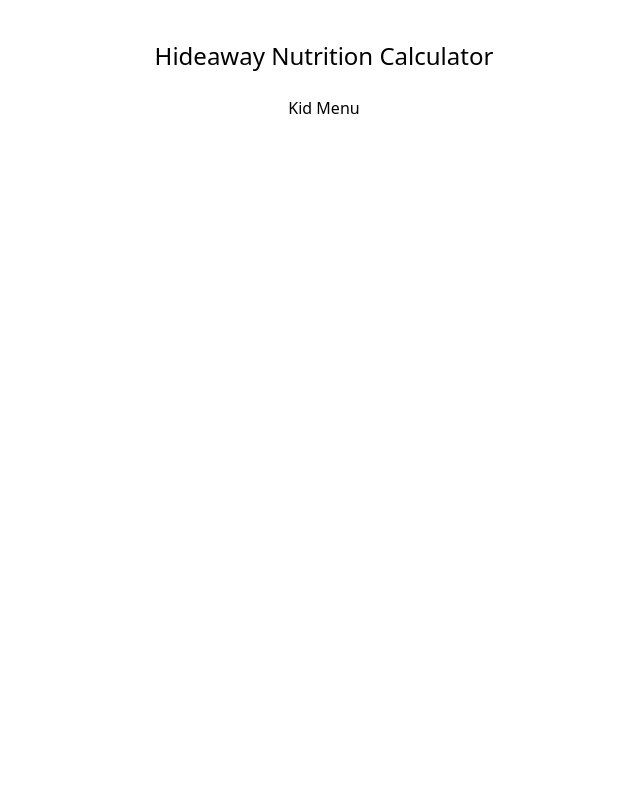
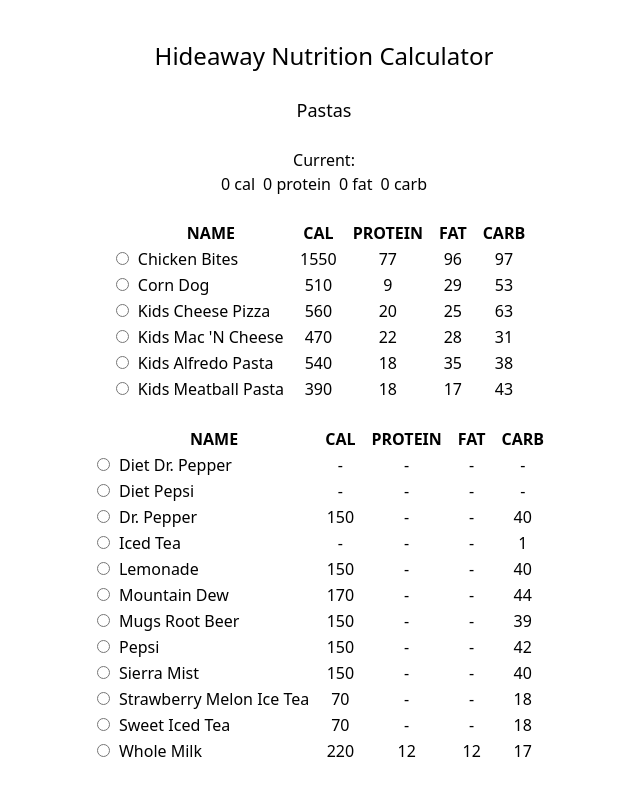
Before and after one commit to dalyn-lambert/Hideaway-Nutrition-Calculator, a Next.js app: page /kid-menu in a window 1280 px wide. Shown: the top 796 px of the page, without its empty margins (316-956 px from the left). Built offline with nearby package versions, Linux system fonts and the light colour scheme.

Commit message:
[chore] started kids menu and figuring out how to handle food + drink in state

```diff
--- a/public/KidsMenu.json
+++ b/public/kid-menu.json
@@ -1,6 +1,7 @@
 {
-  "food": {
-    "chicken-bites": {
+  "food": [
+    {
+      "name": "Chicken Bites",
       "calories": 1550,
       "calories_from_fat": 850,
       "total_fat": 96,
@@ -17,7 +18,8 @@
       "added_sugars": 16,
       "protein": 77
     },
-    "corn-dog": {
+    {
+      "name": "Corn Dog",
       "calories": 510,
       "calories_from_fat": 250,
       "total_fat": 29,
@@ -34,7 +36,8 @@
       "added_sugars": 16,
       "protein": 9
     },
-    "kids-cheese-pizza": {
+    {
+      "name": "Kids Cheese Pizza",
       "calories": 560,
       "calories_from_fat": 220,
       "total_fat": 25,
@@ -51,7 +54,8 @@
       "added_sugars": 4,
       "protein": 20
     },
-    "kids-mac-n-cheese": {
+    {
+      "name": "Kids Mac 'N Cheese",
       "calories": 470,
       "calories_from_fat": 250,
       "total_fat": 28,
@@ -68,7 +72,8 @@
       "added_sugars": null,
       "protein": 22
     },
-    "kids-alfredo-pasta": {
+    {
+      "name": "Kids Alfredo Pasta",
       "calories": 540,
       "calories_from_fat": 310,
       "total_fat": 35,
@@ -85,7 +90,8 @@
       "added_sugars": null,
       "protein": 18
     },
-    "kids-meatball-pasta": {
+    {
+      "name": "Kids Meatball Pasta",
       "calories": 390,
       "calories_from_fat": 150,
       "total_fat": 17,
@@ -102,9 +108,10 @@
       "added_sugars": null,
       "protein": 18
     }
-  },
-  "drinks": {
-    "diet-dr-pepper": {
+  ],
+  "drinks": [
+    {
+      "name": "Diet Dr. Pepper",
       "calories": null,
       "calories_from_fat": null,
       "total_fat": null,
@@ -121,7 +128,8 @@
       "added_sugars": null,
       "protein": null
     },
-    "diet-pepsi": {
+    {
+      "name": "Diet Pepsi",
       "calories": null,
       "calories_from_fat": null,
       "total_fat": null,
@@ -138,7 +146,8 @@
       "added_sugars": null,
       "protein": null
     },
-    "dr-pepper": {
+    {
+      "name": "Dr. Pepper",
       "calories": 150,
       "calories_from_fat": null,
       "total_fat": null,
@@ -155,7 +164,8 @@
       "added_sugars": null,
       "protein": null
     },
-    "iced-tea": {
+    {
+      "name": "Iced Tea",
       "calories": 0,
       "calories_from_fat": null,
       "total_fat": null,
@@ -172,7 +182,8 @@
       "added_sugars": null,
       "protein": null
     },
-    "lemonade": {
+    {
+      "name": "Lemonade",
       "calories": 150,
       "calories_from_fat": null,
       "total_fat": null,
@@ -189,7 +200,8 @@
       "added_sugars": 41,
       "protein": null
     },
-    "mountain-dew": {
+    {
+      "name": "Mountain Dew",
       "calories": 170,
       "calories_from_fat": null,
       "total_fat": null,
@@ -206,7 +218,8 @@
       "added_sugars": null,
       "protein": null
     },
-    "mugs-root-beer": {
+    {
+      "name": "Mugs Root Beer",
       "calories": 150,
       "calories_from_fat": null,
       "total_fat": null,
@@ -223,7 +236,8 @@
       "added_sugars": null,
       "protein": null
     },
-    "pepsi": {
+    {
+      "name": "Pepsi",
       "calories": 150,
       "calories_from_fat": null,
       "total_fat": null,
@@ -240,7 +254,8 @@
       "added_sugars": null,
       "protein": null
     },
-    "sierra-mist": {
+    {
+      "name": "Sierra Mist",
       "calories": 150,
       "calories_from_fat": null,
       "total_fat": null,
@@ -257,7 +272,8 @@
       "added_sugars": null,
       "protein": null
     },
-    "stawberry-melon-ice-tea": {
+    {
+      "name": "Strawberry Melon Ice Tea",
       "calories": 70,
       "calories_from_fat": null,
       "total_fat": null,
@@ -274,7 +290,8 @@
       "added_sugars": null,
       "protein": null
     },
-    "sweet-iced-tea": {
+    {
+      "name": "Sweet Iced Tea",
       "calories": 70,
       "calories_from_fat": null,
       "total_fat": null,
@@ -291,7 +308,8 @@
       "added_sugars": 17,
       "protein": null
     },
-    "whole-milk": {
+    {
+      "name": "Whole Milk",
       "calories": 220,
       "calories_from_fat": 110,
       "total_fat": 12,
@@ -308,5 +326,5 @@
       "added_sugars": null,
       "protein": 12
     }
-  }
+  ]
 }
--- a/src/app/drinks/page.tsx
+++ b/src/app/drinks/page.tsx
@@ -7,13 +7,13 @@
 import data from 'public/drinks.json';
 export default function Drinks() {
   const [macros, setMacros] = React.useState({ cal: 0, protein: 0, fat: 0, carb: 0 });
-  const [item, setItem] = React.useState('');
+  const [selected, setSelected] = React.useState(['']);
   const drinks: MenuItem[] = data.drinks;
   return (
     <main className='flex flex-col items-center gap-6'>
       <div className='text-lg'>Drinks</div>
       <div className='text-center'>
-        <div>Current: {item}</div>
+        <div>Current: {selected}</div>
         <div className='flex flex-row gap-2'>
           <span>{macros.cal} cal</span>
           <span>{macros.protein} protein</span>
@@ -21,7 +21,13 @@
           <span>{macros.carb} carb</span>
         </div>
       </div>
-      <MenuCategory category='drinks' items={drinks} setItem={setItem} setMacros={setMacros} />
+      <MenuCategory
+        category='drinks'
+        items={drinks}
+        selected={selected}
+        setSelected={setSelected}
+        setMacros={setMacros}
+      />
     </main>
   );
 }
--- a/src/app/kid-menu/page.tsx
+++ b/src/app/kid-menu/page.tsx
@@ -1,7 +1,41 @@
+'use client';
+
+import { MenuItem } from '@/lib/types';
+import React from 'react';
+
+import MenuCategory from '@/components/MenuCategory';
+import data from 'public/kid-menu.json';
 export default function KidMenu() {
+  const [macros, setMacros] = React.useState({ cal: 0, protein: 0, fat: 0, carb: 0 });
+  const [selected, setSelected] = React.useState(['']);
+  const kidsFood: MenuItem[] = data.food;
+  const kidsDrinks: MenuItem[] = data.drinks;
   return (
-    <main className=''>
-      <div>Kid Menu</div>
+    <main className='flex flex-col items-center gap-6'>
+      <div className='text-lg'>Pastas</div>
+      <div className='text-center'>
+        <div>Current: {selected}</div>
+        <div className='flex flex-row gap-2'>
+          <span>{macros.cal} cal</span>
+          <span>{macros.protein} protein</span>
+          <span>{macros.fat} fat</span>
+          <span>{macros.carb} carb</span>
+        </div>
+      </div>
+      <MenuCategory
+        category='drinks'
+        items={kidsFood}
+        selected={selected}
+        setSelected={setSelected}
+        setMacros={setMacros}
+      />
+      <MenuCategory
+        category='food'
+        items={kidsDrinks}
+        selected={selected}
+        setSelected={setSelected}
+        setMacros={setMacros}
+      />
     </main>
   );
 }
--- a/src/app/pasta/page.tsx
+++ b/src/app/pasta/page.tsx
@@ -5,15 +5,15 @@
 
 import MenuCategory from '@/components/MenuCategory';
 import data from 'public/pastas.json';
-export default function Drinks() {
+export default function Pastas() {
   const [macros, setMacros] = React.useState({ cal: 0, protein: 0, fat: 0, carb: 0 });
-  const [item, setItem] = React.useState('');
+  const [selected, setSelected] = React.useState(['']);
   const pastas: MenuItem[] = data.pastas;
   return (
     <main className='flex flex-col items-center gap-6'>
       <div className='text-lg'>Pastas</div>
       <div className='text-center'>
-        <div>Current: {item}</div>
+        <div>Current: {selected}</div>
         <div className='flex flex-row gap-2'>
           <span>{macros.cal} cal</span>
           <span>{macros.protein} protein</span>
@@ -21,7 +21,13 @@
           <span>{macros.carb} carb</span>
         </div>
       </div>
-      <MenuCategory category='drinks' items={pastas} setItem={setItem} setMacros={setMacros} />
+      <MenuCategory
+        category='drinks'
+        items={pastas}
+        selected={selected}
+        setSelected={setSelected}
+        setMacros={setMacros}
+      />
     </main>
   );
 }
--- a/src/components/MenuCategory.tsx
+++ b/src/components/MenuCategory.tsx
@@ -1,6 +1,6 @@
 import { MenuCategoryProps } from '../lib/types';
 
-function MenuCategory({ category, items, setItem, setMacros }: MenuCategoryProps) {
+function MenuCategory({ category, items, selected, setSelected, setMacros }: MenuCategoryProps) {
   return (
     <div>
       <table className='table-auto'>
@@ -30,7 +30,7 @@
                       fat: item.total_fat || 0,
                       carb: item.total_carbohydrates || 0,
                     });
-                    setItem(item.name);
+                    setSelected([...selected, item.name]);
                   }}
                 />
               </td>
@@ -46,4 +46,5 @@
     </div>
   );
 }
+function handleSelection() {}
 export default MenuCategory;
--- a/src/lib/types.ts
+++ b/src/lib/types.ts
@@ -34,5 +34,6 @@
   category: string;
   items: MenuItem[];
   setMacros: Dispatch<SetStateAction<{ cal: number; protein: number; fat: number; carb: number }>>;
-  setItem: Dispatch<SetStateAction<string>>;
+  setSelected: Dispatch<SetStateAction<string[]>>;
+  selected: string[];
 };
```
